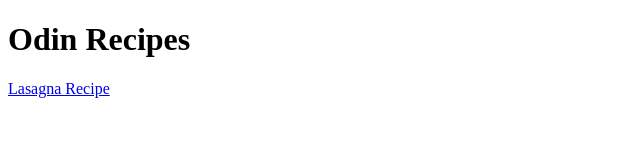
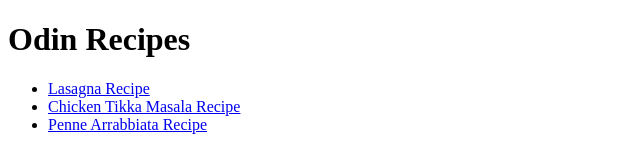
Before and after one commit to kooofe/Recipes_Project, a plain HTML site: page index.html in a window 1280 px wide. Shown: the whole page, without its empty margins (0-640 px from the left). Drawn offline with Linux system fonts and the light colour scheme.

Commit message:
update index to handle multiple recipes

```diff
--- a/index.html
+++ b/index.html
@@ -6,6 +6,10 @@
 </head>
 <body>
     <h1>Odin Recipes</h1>
-    <a href="recipes/lasagna.html">Lasagna Recipe</a>
+    <ul>
+        <li><a href="recipes/lasagna.html">Lasagna Recipe</a></li>
+        <li><a href="recipes/chickenTikkaMasala.html">Chicken Tikka Masala Recipe</a></li>
+        <li><a href="recipes/penneArrabbiata.html">Penne Arrabbiata Recipe</a></li>
+    </ul>
 </body>
 </html>
```
